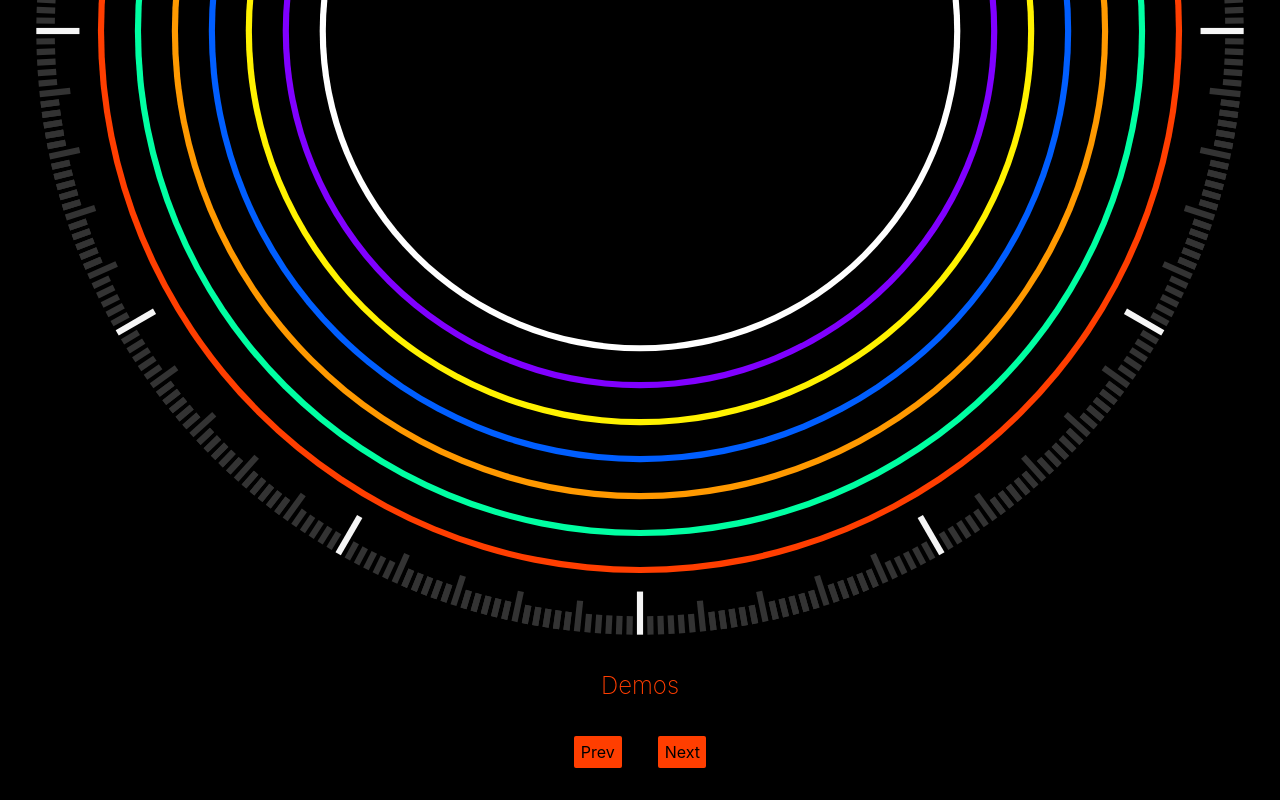
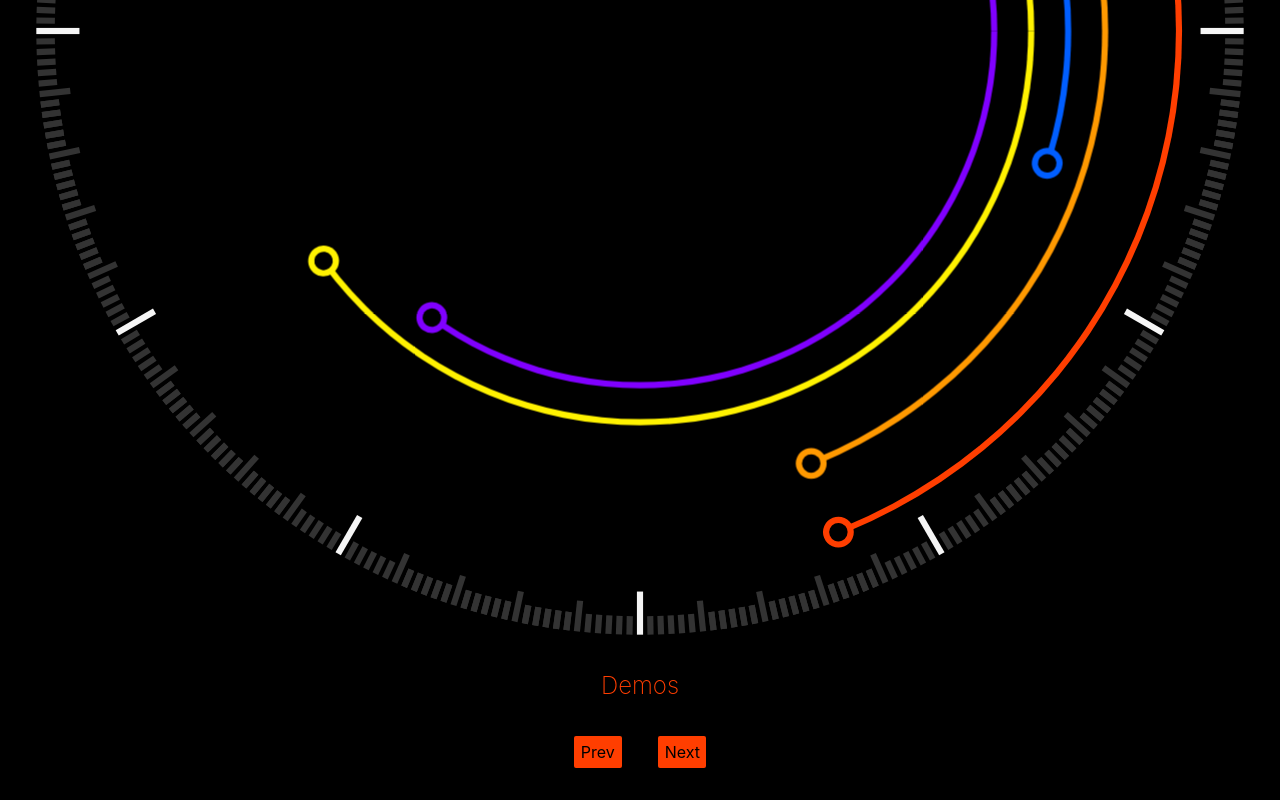
Before and after one commit to kevinafarrow/timer, a Svelte app: page / in a window 1280 px wide. Both pictures are taken after a click on the button "Prev". Shown: the part 674-1474 px from the top of the page. Built offline with nearby package versions, Linux system fonts and the light colour scheme.

Commit message:
fix multiple clocks

```diff
--- a/src/App.svelte
+++ b/src/App.svelte
@@ -1,11 +1,10 @@
 <script>
   export let name;
-	import ClockDisplay from './ClockDisplay.svelte';
-	import PlanetDisplay from './PlanetDisplay.svelte';
+	import Clock from './Clock.svelte';
 
   let demos = [
     [
-      {"lane": "lane1", "mask": "lane-mask1", "border": 90, "duration": 30, "pos": 360},
+      {"lane": "lane1", "mask": "lane-mask1", "border": 90, "duration": 10, "pos": 360},
     ],
     [
       {"lane": "lane1", "mask": "lane-mask1", "clip": "lane-clip-path1", "border": 90, "duration": 70, "pos": 360},
@@ -59,7 +58,7 @@
   };
 
   function randTime() {
-    const time = Math.floor(Math.random() * 60);
+    const time = Math.floor(Math.random() * 10);
     return time;
   };
 
@@ -67,11 +66,7 @@
 
 <main>
 	<h1>{name}</h1>
-  {#if numTimers === 1}
-	  <ClockDisplay {timers}/>
-  {:else}
-	  <PlanetDisplay {timers}/>
-  {/if}
+	<Clock {timers}/>
   <h2>Demos</h2>
   <button on:click={previousDemo}>
     Prev
--- a/src/ClockDisplay.svelte
+++ b/src/Clock.svelte
@@ -1,12 +1,13 @@
 <script>
-  import { onMount,onDestroy } from 'svelte';
+  import { onMount, onDestroy } from 'svelte';
+  import Planet from './Planet.svelte';
+  import Hand from './Hand.svelte'
 
   export let timers = [];
-  let timer = timers[0];
 
   onMount(() => {
     const interval = setInterval(() => {
-      updatePosition();
+      updatePositions();
     }, 10);
 
     return () => {clearInterval(interval)};
@@ -16,16 +17,18 @@
     timers = [];
   });
 
-  function updatePosition() {
-    const step = 360 / (timer.duration * 100);
-    const newPos = timer.pos - step;
-    if (newPos <= 0) {
-      timer.pos = 0;
-      timers.pop();
-    } else {
-      timer.pos = newPos;
+  function updatePositions() {
+    for (var i = 0; i < timers.length; i++) {
+      const step = 360 / (timers[i].duration * 100);
+      const newPos = timers[i].pos - step;
+      if (newPos <= 0) {
+        timers[i].pos = 0;
+      } else {
+        timers[i].pos = newPos;
+      };
     };
   };
+
 </script>
 
 <svg viewBox='-100 -100 200 200'>
@@ -63,16 +66,17 @@
       {/each}
     {/each}
   {/each}
-  <g class='hand' transform='rotate({timer.pos - 90})'>
-    <rect
-      width='{98 + 12}'
-      height='1'
-      y='-.5'
-      x='-12'
-    />
-    <circle class='hand-outer-circle' r=2 />
-    <circle class='hand-inner-circle' r=1 />
-  </g>
+
+  {#if timers.length === 1}
+    <Hand timer={timers[0]}/>
+    <p>{timers.length}</p>
+  {:else if timers.length > 1}
+    {#each timers as timer}
+      <Planet {timer}/>
+    {/each}
+  {:else}
+    <Hand timer={{"pos": 0}}/>
+  {/if}
 </svg>
 
 <style>
@@ -83,13 +87,8 @@
   .marker {
     fill: whitesmoke;
   }
-  .submarker{
+  .submarker {
     fill: #333;
   }
-  .hand, .hand-outer-circle {
-    fill: #ff3e00;
-  }
-  .hand-inner-circle {
-    fill: black;
-  }
+
 </style>
--- /dev/null
+++ b/src/Hand.svelte
@@ -0,0 +1,23 @@
+<script>
+  export let timer;
+</script>
+
+<g class='hand' transform='rotate({timer.pos - 90})'>
+  <rect
+    width='{98 + 12}'
+    height='1'
+    y='-.5'
+    x='-12'
+  />
+  <circle class='hand-outer-circle' r=2 />
+  <circle class='hand-inner-circle' r=1 />
+</g>
+
+<style>
+  .hand, .hand-outer-circle {
+    fill: #ff3e00;
+  }
+  .hand-inner-circle {
+    fill: black;
+  }
+</style>
--- a/src/Planet.svelte
+++ b/src/Planet.svelte
@@ -12,16 +12,16 @@
     <mask id="{timer.mask}">
       <rect width='100' height='100' transform='rotate({timer.pos - 180})' fill=#fff />
       {#if (timer.pos - 90) < 0}
-        <rect width='102' height='102' rx='-1' ry='-1' transform='rotate(-180)' fill=#000 />
+        <rect width='102' height='102' transform='rotate(-180)' fill=#000 />
       {/if}
       {#if (timer.pos - 90) > 0}
-        <rect width='102' height='102' rx='-1' ry='-1' transform='rotate(-90)' fill=#fff />
+        <rect width='102' height='102' transform='rotate(-90)' fill=#fff />
       {/if}
       {#if (timer.pos - 90) > 90}
-        <rect width='102' height='102' rx='-1' ry='-1' fill=#fff />
+        <rect width='102' height='102' fill=#fff />
       {/if}
       {#if (timer.pos - 90) > 180}
-        <rect width='102' height='102' rx='-1' ry='-1' transform='rotate(90)' fill=#fff />
+        <rect width='102' height='102' transform='rotate(90)' fill=#fff />
       {/if}
     </mask>
     <g class='lane' clip-path="url(#{timer.clip})" mask="url(#{timer.mask})">
--- a/src/PlanetDisplay.svelte
+++ /dev/null
@@ -1,87 +0,0 @@
-<script>
-  import { onMount, onDestroy } from 'svelte';
-  import Planet from './Planet.svelte';
-
-  export let timers = [];
-
-  onMount(() => {
-    const interval = setInterval(() => {
-      updatePositions();
-    }, 10);
-
-    return () => {clearInterval(interval)};
-  });
-
-  onDestroy(() => {
-    timers = [];
-  });
-
-  function updatePositions() {
-    for (var i = 0; i < timers.length; i++) {
-      const step = 360 / (timers[i].duration * 100);
-      const newPos = timers[i].pos - step;
-      if (newPos <= 0) {
-        timers[i].pos = 0;
-      } else {
-        timers[i].pos = newPos;
-      };
-    };
-  };
-
-</script>
-
-<svg viewBox='-100 -100 200 200'>
-  {#each [...Array(12).keys()].map((i) => {return i * 5}) as marker}
-    <rect class='marker'
-      width='7'
-      height='1'
-      y='-.5'
-      x='91'
-      transform='rotate({30 * marker})'
-    />
-    {#each [1, 2, 3, 4] as submarker}
-      <rect class='submarker'
-        width='5'
-        height='1'
-        y='-.5'
-        x='93'
-        transform='rotate({6 * (marker + submarker)})'
-      />
-      {#each [1, 2, 3, 4, 5] as subsubmarker}
-        <rect class='submarker'
-          width='3'
-          height='1'
-          y='-.5'
-          x='95'
-          transform='rotate({6 * (marker + submarker) + subsubmarker})'
-        />
-        <rect class='submarker'
-          width='3'
-          height='1'
-          y='-.5'
-          x='95'
-          transform='rotate({6 * (marker + submarker) - subsubmarker})'
-        />
-      {/each}
-    {/each}
-  {/each}
-
-  {#each timers as timer}
-    <Planet {timer}/>
-  {/each}
-  <circle class='test' r=20/>
-</svg>
-
-<style>
-  svg {
-    width: 100%;
-    height: 100%;
-  }
-  .marker {
-    fill: whitesmoke;
-  }
-  .submarker {
-    fill: #333;
-  }
-
-</style>
```
Also changed, not shown: public/build/bundle.css, public/build/bundle.js, 1 other file (tests, documents, lock files or other folders).
